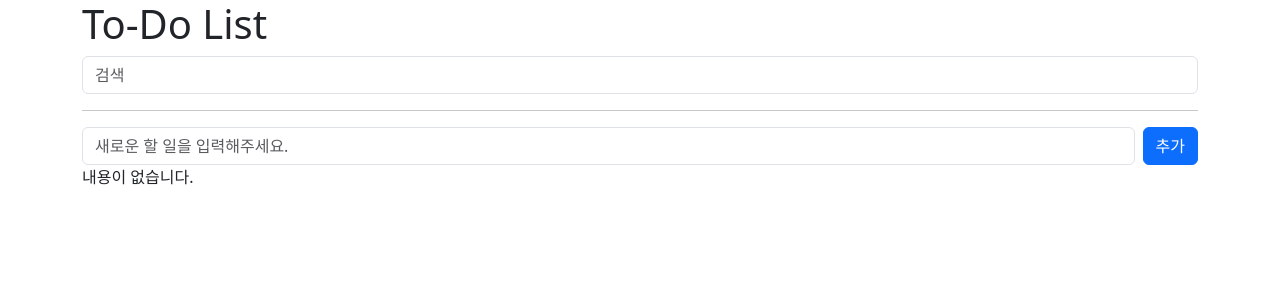
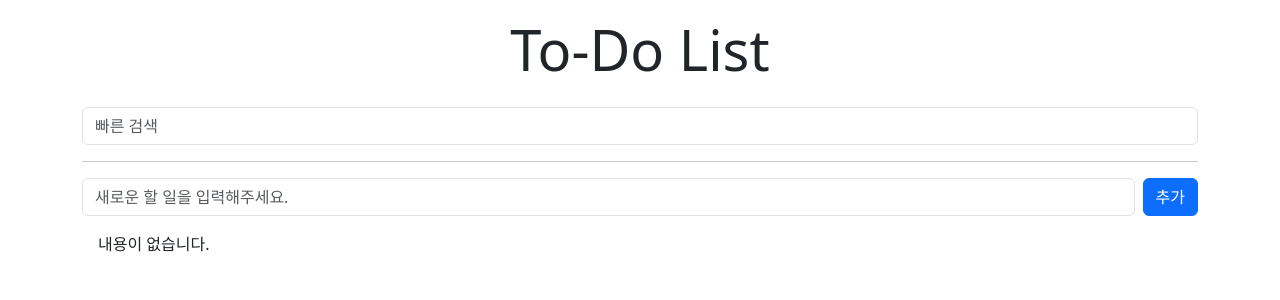
Before and after one commit to 2Heeae/vue3-project, a Vue app: page / in a window 1280 px wide. Shown: the top 300 px of the page. Built offline with nearby package versions, Linux system fonts and the light colour scheme.

Commit message:
[To-Do] async, await 사용하기

```diff
--- a/db.json
+++ b/db.json
@@ -14,6 +14,16 @@
       "id": "c333",
       "subject": "노트북하기",
       "completed": false
+    },
+    {
+      "id": "b832",
+      "subject": "ad",
+      "completed": false
+    },
+    {
+      "id": "547a",
+      "subject": "면담하기",
+      "completed": false
     }
   ]
 }
--- a/src/App.vue
+++ b/src/App.vue
@@ -1,17 +1,20 @@
 <template>
   <div class="container">
-    <h1>To-Do List</h1>
+    <h1 class="display-4 text-center p-3">To-Do List</h1>
     <input
           class="form-control"
           type="text"
           v-model="searchText"
-          placeholder="검색"
+          placeholder="빠른 검색"
     >
     <hr />
     <TodoSimpleFormVue @add-todo="addTodo" />
     <div style="color:red">{{ error }}</div>
 
-    <div v-if="!filteredTodos.length">
+    <div
+      class="p-3"
+      v-if="!filteredTodos.length"
+    >
       내용이 없습니다.
     </div>
     <TodoListVue
@@ -38,21 +41,20 @@ export default{
     const todos = ref([]);
     const error = ref('');
 
-    const addTodo = (todo) => {
+    const addTodo = async (todo) => {
       // DB에 todo를 저장
       error.value = '';
-      axios.post('http://localhost:3000/todos', {
+      try{
+        const res = await axios.post('http://localhost:3000/todos', {
         //id는 1부터 차례대로 저장됨
         subject: todo.subject,
         completed: todo.completed
-      }).then(res => {
-        //응답이 오면 리스트에 추가하도록..
-        console.log(res);
+        });
         todos.value.push(res.data);
-      }).catch(err => {
+      } catch (err) {
         console.log(err);
         error.value = '에러가 발생하였습니다.';
-      });
+      }
     };
 
     const toggleTodo = (index) => {
```
